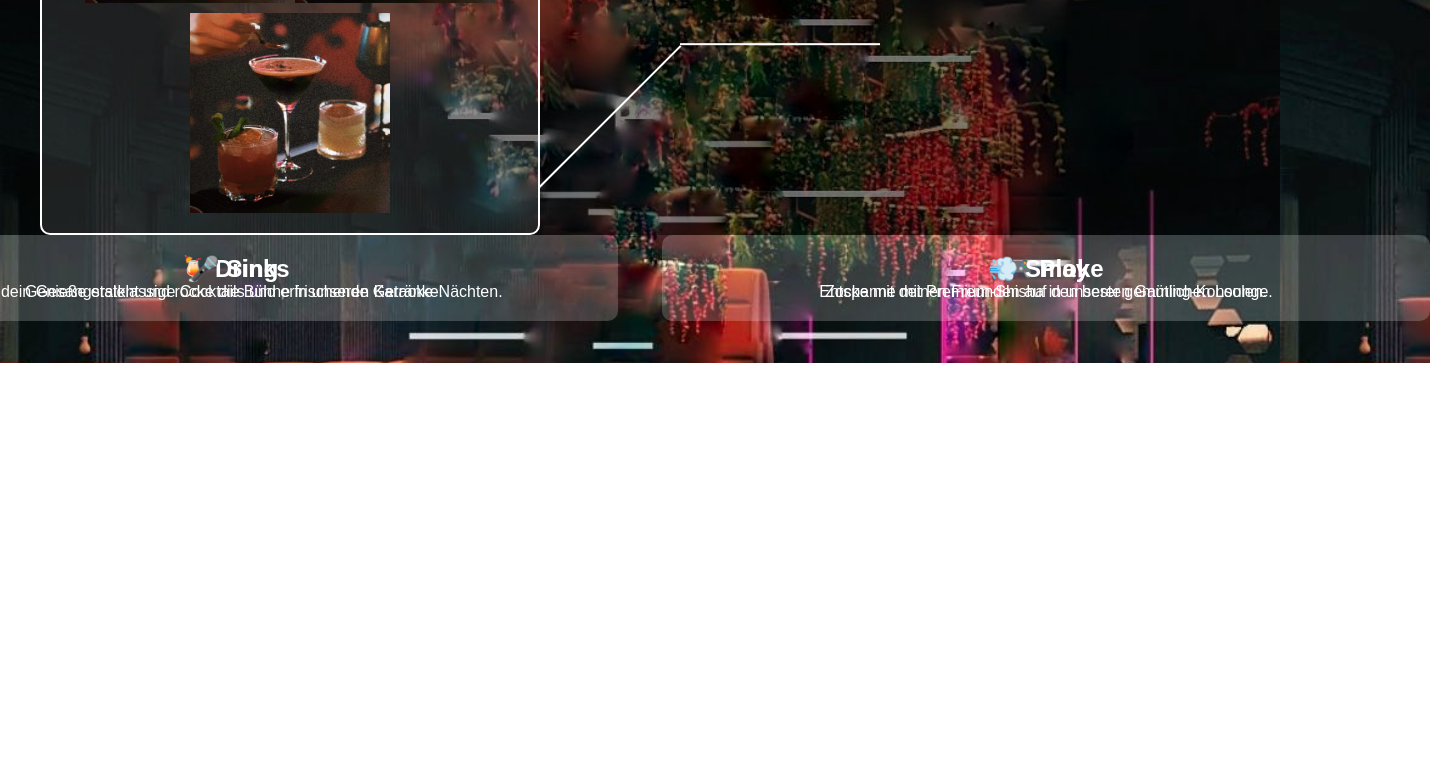
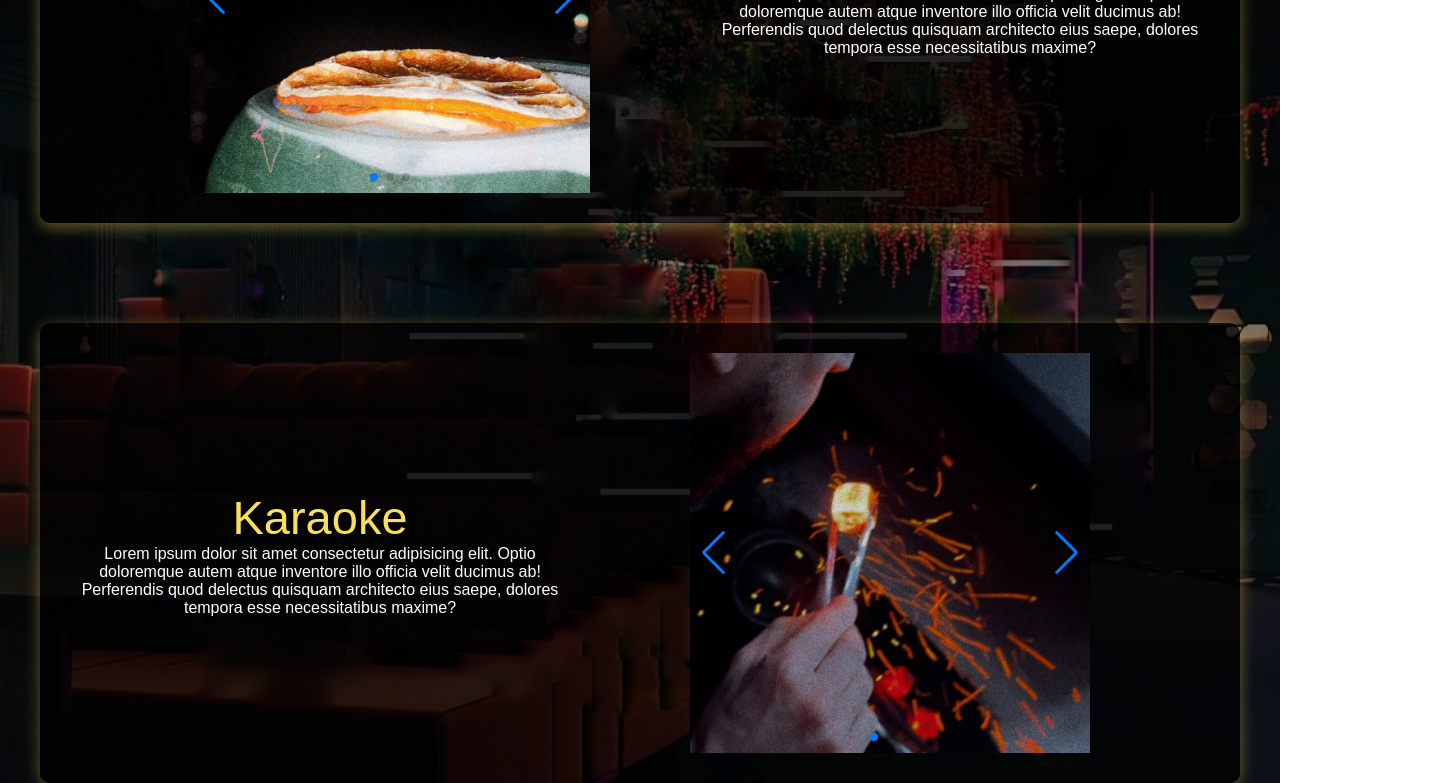
Before and after one commit to ValeriaLes/amabar, a plain HTML site: page pages/about.html in a window 1280 px wide. Shown: the part 437-1220 px from the top of the page, 1430 px wide, since content can reach past the window. Before the commit the page ends 800 px from the top, so only its background shows below. Drawn offline with nearby package versions, Linux system fonts and the light colour scheme.

Commit message:
played with about-css

```diff
--- /dev/null
+++ b/main.js
@@ -0,0 +1,13 @@
+document.addEventListener("DOMContentLoaded", function () {
+    const swiper = new Swiper(".mySwiper", {
+        loop: true,
+        navigation: {
+            nextEl: ".swiper-button-next",
+            prevEl: ".swiper-button-prev",
+        },
+        pagination: {
+            el: ".swiper-pagination",
+            clickable: true,
+        },
+    });
+});
--- a/pages/about.css
+++ b/pages/about.css
@@ -144,11 +144,11 @@ z-index: -1;
     gap: 10px;
     width: 500px;
     margin-top: 100px;
-    border: 2px solid white;
+    /* border: 2px solid white; */
     justify-content: center;
     position: relative;
 
-    background: rgba(255, 255, 255, 0.1);
+    background: rgba(15, 12, 12, 0.1);
     padding: 20px;
     border-radius: 10px;
 }
@@ -167,14 +167,47 @@ z-index: -1;
     transform: rotate(45deg);  /* Der Pfeil dreht sich nach oben rechts */
 }
 
-.arrow::after {
+.drinks-container {
+    width: 500px;
+}
+
+/* .arrow::after {
     content: '';
     position: absolute;
-    top: 0;  /* Startet an der Basis des vertikalen Teils */
+    top: 0;
     left: 0;
-    width: 2px;  /* Länge des vertikalen Teils des Pfeils */
-    height: 200px;  /* Höhe des vertikalen Teils des Pfeils */
-    background-color: white; /* Pfeil-Farbe */
-    transform-origin: top left; /* Der Ursprung der Drehung ist die obere linke Ecke */
-    transform: rotate(225deg);  /* Der Pfeil dreht sich vertikal nach rechts */
+    width: 2px;
+    height: 200px;
+    background-color: white;
+    transform-origin: top left;
+    transform: rotate(225deg);
+} */
+
+.box {
+    display: flex;
+    align-items: center;
+    /* border: 2px solid #f8e059; */
+    background-color: rgba(0, 0, 0, 0.7);
+    margin-top: 100px;
+    padding: 30px;
+    border-radius: 10px; /* Etwas stärker abgerundete Ecken für eine moderne Optik */
+    box-shadow: 0px 4px 15px rgba(248, 224, 89, 0.4); /* Weicher gelblicher Glow */
 }
+
+.swiper {
+    width: 400px;
+    height: 400px;
+}
+
+.swiper-slide img {
+    width: 100%;
+    height: 100%;
+    object-fit: cover;
+}
+
+.title {
+    font-size: 47px;
+    color: #f8e059 ;
+    font-weight: 400;
+
+}
--- a/pages/about.html
+++ b/pages/about.html
@@ -4,14 +4,23 @@
     <meta charset="UTF-8">
     <meta name="viewport" content="width=device-width, initial-scale=1.0">
     <title>About</title>
+    <script src="../main.js" refer></script>
 
     <link rel="stylesheet" href="./about.css">
+    <link
+    href="https://fonts.googleapis.com/css2?family=Playfair+Display:wght@400;600&display=swap"
+    rel="stylesheet"
+  />
     <link
       href="https://fonts.googleapis.com/css2?family=Playfair+Display:wght@400;600&display=swap"
       rel="stylesheet"
     />
 
     <link href="https://fonts.googleapis.com/css2?family=Allura&display=swap" rel="stylesheet">
+    <link rel="stylesheet" href="https://cdn.jsdelivr.net/npm/swiper@11/swiper-bundle.min.css" />
+
+    <script src="https://cdn.jsdelivr.net/npm/swiper@11/swiper-bundle.min.js"></script>
+
 </head>
 <body>
     <header class="page-header">
@@ -33,47 +42,59 @@
 
 </head>
 <body>
-    <p>Erlebe Drinks, Games, Karaoke und Shisha in einzigartiger Atmosphäre!</p>
+    <!-- <p>Experience drinks, games, karaoke, and shisha in a unique atmosphere!</p> -->
 
     <div class="container">
 
         <div class="box">
-           <div class="image-container">
-            <div class="arrow"></div>
-            <img src="../images/bg-img2.jpg" alt="Drinks" width="200" height="200">
-            <img src="../images/bg-img2.jpg" alt="" width="200" height="200">
-            <img src="../images/bg-img2.jpg" alt="" width="200" height="200">
+            <div class="swiper mySwiper">
+                <div class="swiper-wrapper">
+                    <div class="swiper-slide"><img src="../images/drink.jpg" alt="Drinks"></div>
+                    <div class="swiper-slide"><img src="../images/drink2.jpg" alt="Drinks"></div>
+                    <div class="swiper-slide"><img src="../images/bg-img2.jpg" alt="Drinks"></div>
+                </div>
+
+                <!-- Navigation buttons -->
+                <div class="swiper-button-next"></div>
+                <div class="swiper-button-prev"></div>
+
+                <!-- Pagination (optional) -->
+                <div class="swiper-pagination"></div>
+            </div>
+           <div class="drinks-container">
+            <h3 class="title">Drinks</h3>
+            <p>Lorem ipsum dolor sit amet consectetur adipisicing elit. Optio doloremque autem atque inventore illo officia velit ducimus ab! Perferendis quod delectus quisquam architecto eius saepe, dolores tempora esse necessitatibus maxime?</p>
            </div>
-            <div class="text">
-                <h2>🍹 Drinks</h2>
-                <p>Genieße erstklassige Cocktails und erfrischende Getränke.</p>
+
+        </div>
+        <div class="box">
+            <div class="drinks-container">
+                <h3 class="title">Karaoke</h3>
+                <p>Lorem ipsum dolor sit amet consectetur adipisicing elit. Optio doloremque autem atque inventore illo officia velit ducimus ab! Perferendis quod delectus quisquam architecto eius saepe, dolores tempora esse necessitatibus maxime?</p>
+               </div>
+            <div class="swiper mySwiper">
+                <div class="swiper-wrapper">
+                    <div class="swiper-slide"><img src="../images/shisha.jpg" alt="Drinks"></div>
+                    <div class="swiper-slide"><img src="../images/shisha2.jpg" alt="Drinks"></div>
+                    <div class="swiper-slide"><img src="../images/bg-img2.jpg" alt="Drinks"></div>
+                </div>
+
+                <!-- Navigation buttons -->
+                <div class="swiper-button-next"></div>
+                <div class="swiper-button-prev"></div>
+
+                <!-- Pagination (optional) -->
+                <div class="swiper-pagination"></div>
             </div>
-        </div>
 
-        <div class="box">
-            <div class="text">
-                <h2>🎮 Play</h2>
-                <p>Zocke mit deinen Freunden auf den besten Gaming-Konsolen.</p>
-            </div>
-            <!-- <img src="../images/shisha.jpg" alt="Gaming"> -->
 
         </div>
 
-        <div class="box">
-            <!-- <img src="../images/shisha2.jpg" alt="Karaoke"> -->
-            <div class="text">
-                <h2>🎤 Sing</h2>
-                <p>Zeig dein Gesangstalent und rocke die Bühne in unseren Karaoke-Nächten.</p>
-            </div>
-        </div>
 
-        <div class="box">
-            <div class="text">
-                <h2>💨 Smoke</h2>
-                <p>Entspanne mit Premium-Shisha in unserer gemütlichen Lounge.</p>
-            </div>
-            <!-- <img src="../images/hero-removebg.png" alt="Shisha"> -->
-        </div>
+
+
+
+
 
 
 
--- a/pages/menu.css
+++ b/pages/menu.css
@@ -8,7 +8,7 @@ body {
     font-family: Arial, sans-serif;
     background-color: #121212;
     color: white;
-    background-image:url("../images/IMG_9583.JPG");
+    /* background-image:url("../images/IMG_9583.JPG"); */
     background-size: 70%;
 
     text-align: center;
@@ -118,3 +118,7 @@ z-index: -1;
 .gallery-item:hover {
     transform: scale(1.1);
 }
+
+.swiper-button-next {
+    background-color: yellow;
+}
```
